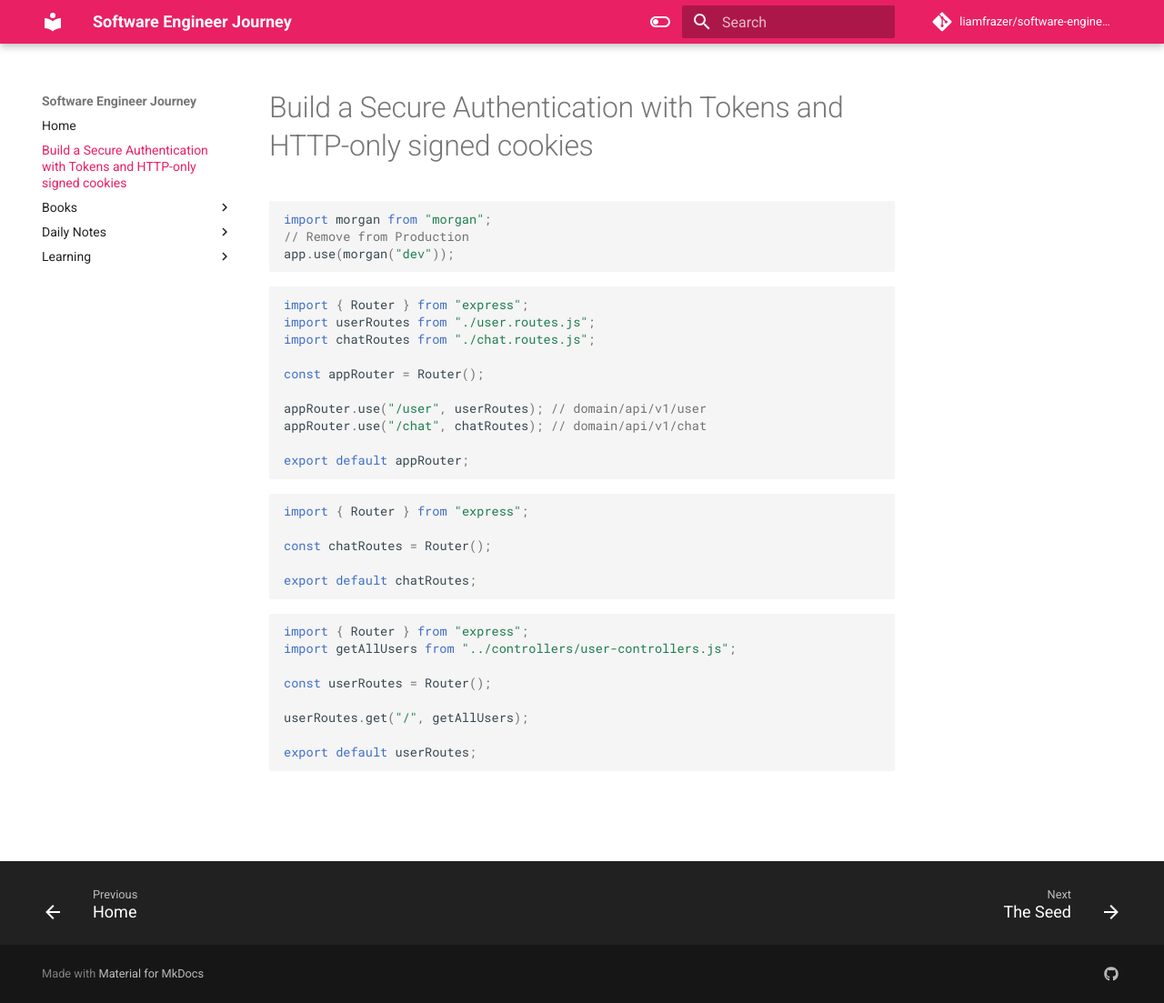
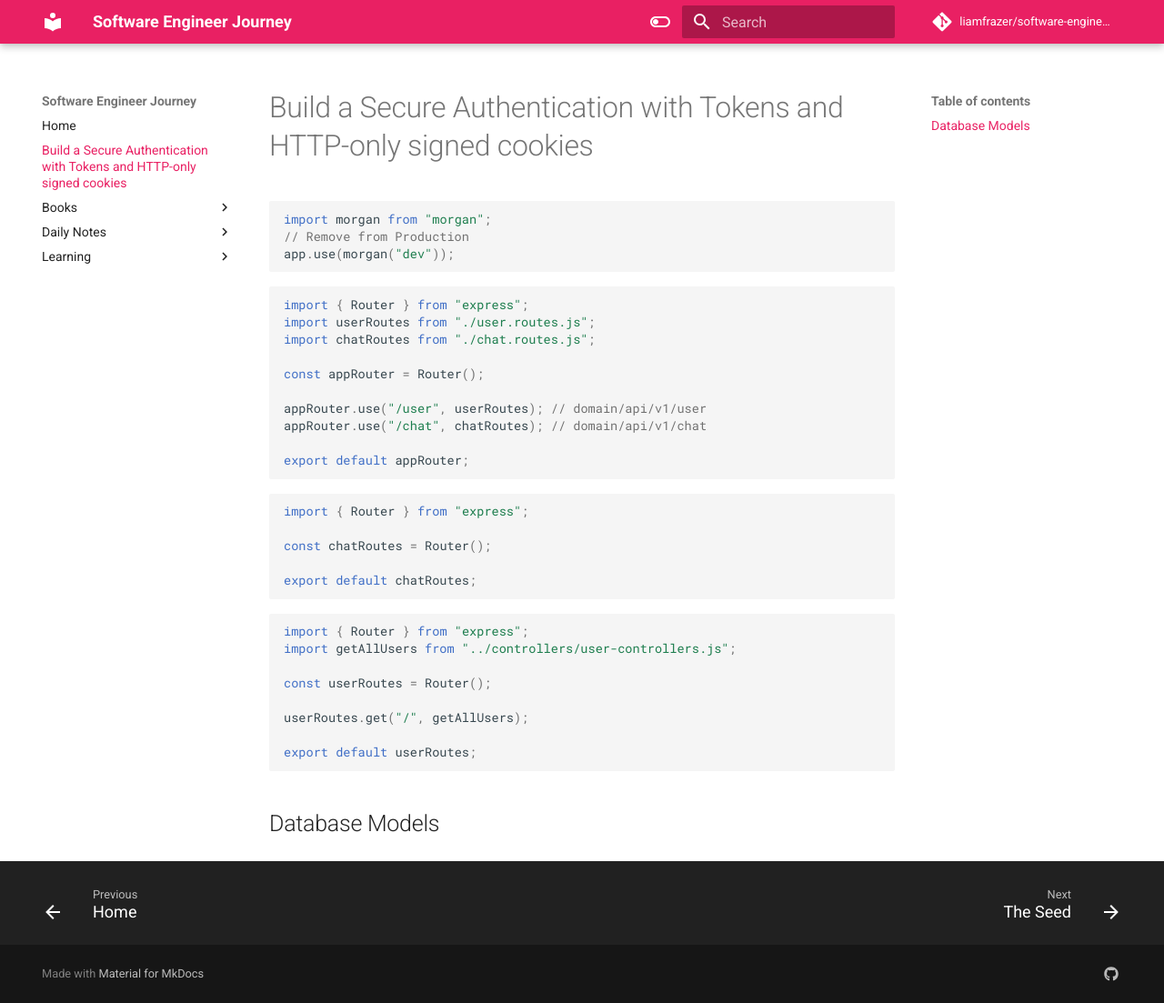
Before and after one commit to liamfrazer/software-engineer-journey, an MkDocs documentation site: the page built from docs/Build a Secure Authentication with Tokens and HTTP-only signed cookies.md, in a window 1280 px wide and 1103 px high. Shown: the whole window at 91% size. Built offline with MkDocs 1.6.1 and Material for MkDocs 9.7.7, drawn with Linux system fonts in a browser that asks for light colours; comment, search, counter and statistics services are not loaded.

Commit message:
vault backup: 2023-12-30 12:20:41

````diff
--- a/docs/Build a Secure Authentication with Tokens and HTTP-only signed cookies.md
+++ b/docs/Build a Secure Authentication with Tokens and HTTP-only signed cookies.md
@@ -46,3 +46,5 @@ userRoutes.get("/", getAllUsers);
 export default userRoutes;
 
 ```
+
+## Database Models
````
